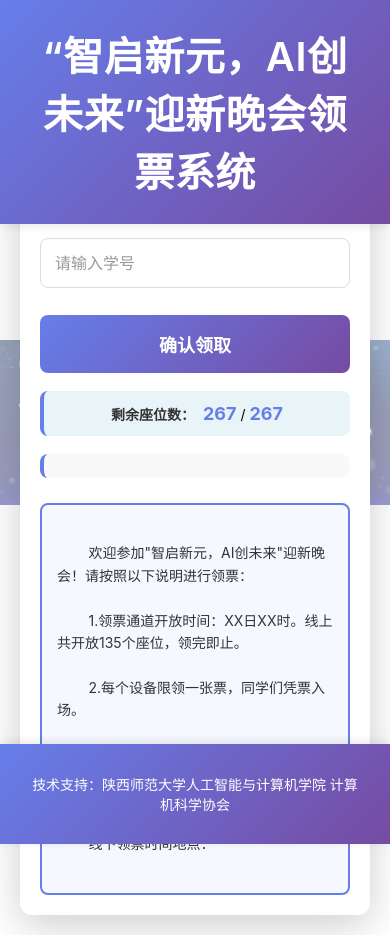
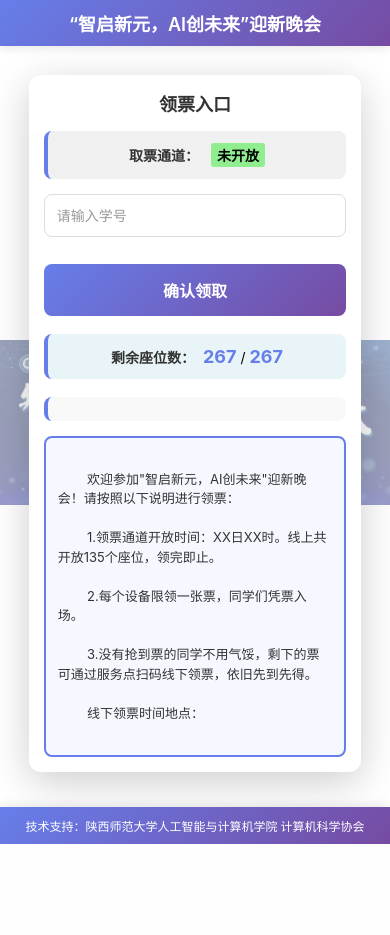
Before and after one commit to Alone0213/ticketsystem, a Flask app: page / in a window 390 px wide. After the commit the page ends 844 px from the top, so only its background shows below. Run offline with Flask 3, Linux system fonts and the light colour scheme; data comes from the database, SQL or seed files in the repository.

Commit message:
前端：手机端适配

```diff
--- a/templates/index.html
+++ b/templates/index.html
@@ -284,6 +284,64 @@ button:hover {
     }
 }
 
+/* 手机竖屏优化 */
+@media (max-width: 540px) {
+    body {
+        padding-top: 55px;
+        padding-bottom: 55px;
+    }
+
+    body::before {
+        top: 55px;
+    }
+
+    .navbar {
+        padding: 10px 15px;
+    }
+
+    .navbar h1 {
+        font-size: 18px;
+        font-weight: 600;
+        letter-spacing: 0;
+    }
+
+    .footer {
+        padding: 10px 15px;
+        font-size: 12px;
+    }
+
+    .footer p {
+        margin: 0;
+    }
+
+    .container {
+        max-width: 95%;
+        padding: 15px;
+    }
+
+    h2 {
+        font-size: 18px;
+        margin-bottom: 15px;
+    }
+
+    input {
+        padding: 12px;
+        font-size: 14px;
+    }
+
+    button {
+        padding: 14px;
+        font-size: 16px;
+    }
+
+    .info-section {
+        padding: 12px;
+        margin-top: 15px;
+        font-size: 13px;
+        line-height: 1.5;
+    }
+}
+
 /* 手机横屏优化 */
 @media (max-height: 600px) and (orientation: landscape) {
     .container {
@@ -332,7 +390,7 @@ button:hover {
 
 <!-- 导航栏 -->
 <div class="navbar">
-    <h1>“智启新元，AI创未来”迎新晚会领票系统</h1>
+    <h1>“智启新元，AI创未来”迎新晚会</h1>
 </div>
 
 <!-- 主容器：调整flex布局使其居中 -->
```
